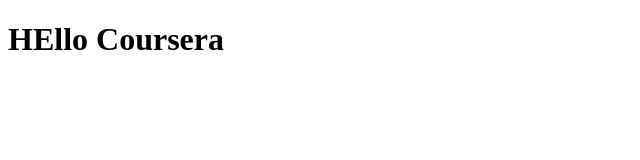
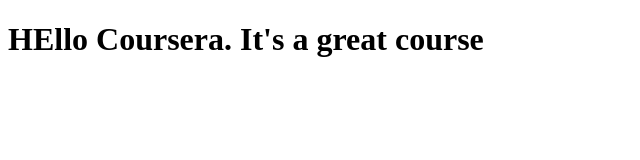
Before and after one commit to Alhegde/coursera-test, a plain HTML site: page site/index.html in a window 1280 px wide. Shown: the whole page, without its empty margins (0-640 px from the left). Drawn offline with Linux system fonts and the light colour scheme.

Commit message:
Small adition to my page.

```diff
--- a/site/index.html
+++ b/site/index.html
@@ -4,7 +4,7 @@
 	<title>HEllo Coursera!</title>
 </head>
 <body>
-<h1>HEllo Coursera</h1>
+<h1>HEllo Coursera. It's a great course</h1>
 </body>
 
 </html>
```
